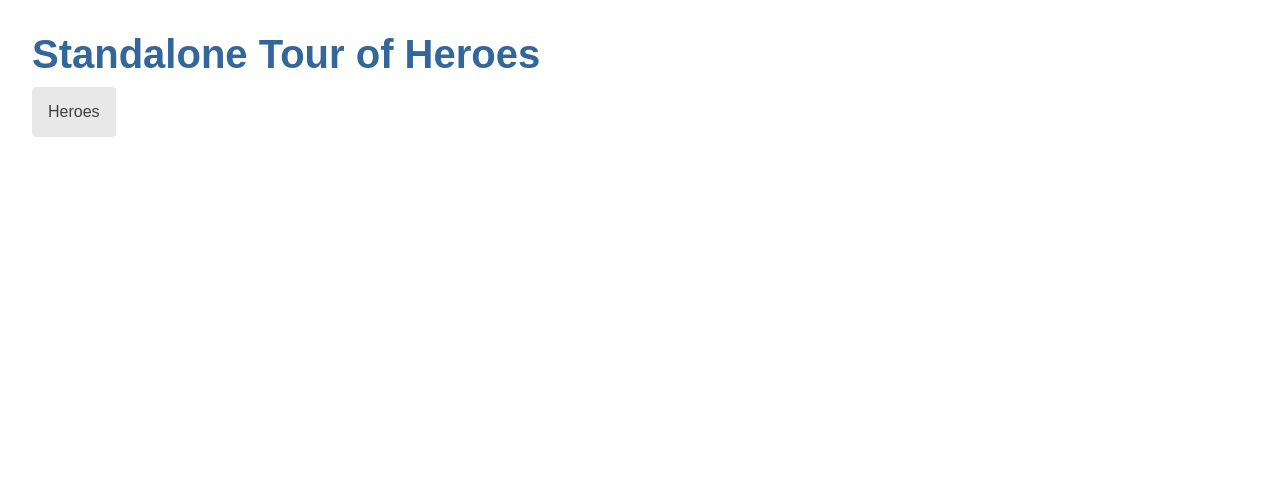
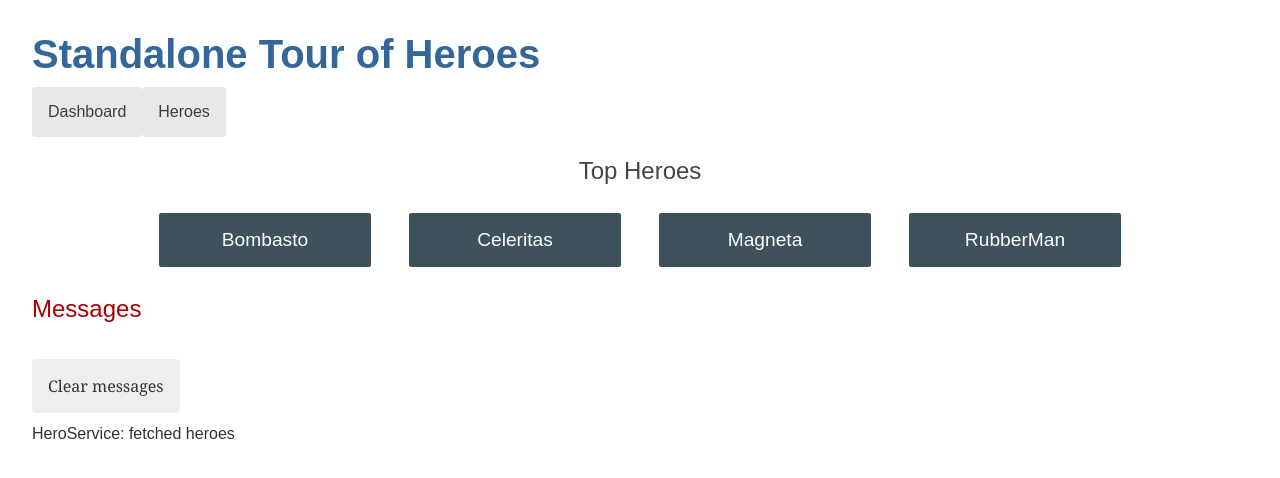
Before and after one commit to gflohr/standalone-angular-tour-of-heroes, an Angular app: page /dashboard in a window 1280 px wide. Before the commit this address led to /. Shown: the top 478 px of the page. Built offline with nearby package versions, Linux system fonts and the light colour scheme.

Commit message:
add dashboard

```diff
--- a/src/app/app.component.html
+++ b/src/app/app.component.html
@@ -1,5 +1,6 @@
 <h1>{{ title }}</h1>
 <nav>
+	<a routerLink="/dashboard">Dashboard</a>
 	<a routerLink="/heroes">Heroes</a>
 </nav>
 <router-outlet></router-outlet>
--- a/src/app/app.routes.ts
+++ b/src/app/app.routes.ts
@@ -1,4 +1,9 @@
 import { Routes } from '@angular/router';
 import { HeroesComponent } from './heroes/heroes.component';
+import { DashboardComponent } from './dashboard/dashboard.component';
 
-export const routes: Routes = [{ path: 'heroes', component: HeroesComponent }];
+export const routes: Routes = [
+	{ path: '', redirectTo: '/dashboard', pathMatch: 'full' },
+	{ path: 'heroes', component: HeroesComponent },
+	{ path: 'dashboard', component: DashboardComponent },
+];
--- /dev/null
+++ b/src/app/dashboard/dashboard.component.css
@@ -0,0 +1,50 @@
+/* DashboardComponent's private CSS styles */
+
+h2 {
+	text-align: center;
+}
+
+.heroes-menu {
+	padding: 0;
+	margin: auto;
+	max-width: 1000px;
+
+	/* flexbox */
+	display: flex;
+	flex-direction: row;
+	flex-wrap: wrap;
+	justify-content: space-around;
+	align-content: flex-start;
+	align-items: flex-start;
+}
+
+a {
+	background-color: #3f525c;
+	border-radius: 2px;
+	padding: 1rem;
+	font-size: 1.2rem;
+	text-decoration: none;
+	display: inline-block;
+	color: #fff;
+	text-align: center;
+	width: 100%;
+	min-width: 70px;
+	margin: 0.5rem auto;
+	box-sizing: border-box;
+
+	/* flexbox */
+	order: 0;
+	flex: 0 1 auto;
+	align-self: auto;
+}
+
+@media (min-width: 600px) {
+	a {
+		width: 18%;
+		box-sizing: content-box;
+	}
+}
+
+a:hover {
+	background-color: #000;
+}
--- /dev/null
+++ b/src/app/dashboard/dashboard.component.html
@@ -0,0 +1,6 @@
+<h2>Top Heroes</h2>
+<div class="heroes-menu">
+	<a *ngFor="let hero of heroes">
+		{{ hero.name }}
+	</a>
+</div>
--- /dev/null
+++ b/src/app/dashboard/dashboard.component.ts
@@ -0,0 +1,27 @@
+import { Component, OnInit } from '@angular/core';
+import { Hero } from '../hero';
+import { HeroService } from '../hero.service';
+import { NgFor } from '@angular/common';
+
+@Component({
+	selector: 'app-dashboard',
+	standalone: true,
+	imports: [NgFor],
+	templateUrl: './dashboard.component.html',
+	styleUrls: ['./dashboard.component.css'],
+})
+export class DashboardComponent implements OnInit {
+	heroes: Hero[] = [];
+
+	constructor(private heroService: HeroService) {}
+
+	ngOnInit(): void {
+		this.getHeroes();
+	}
+
+	getHeroes(): void {
+		this.heroService
+			.getHeroes()
+			.subscribe(heroes => (this.heroes = heroes.slice(1, 5)));
+	}
+}
```
Also changed, not shown: 1 other file (tests, documents, lock files or other folders).
